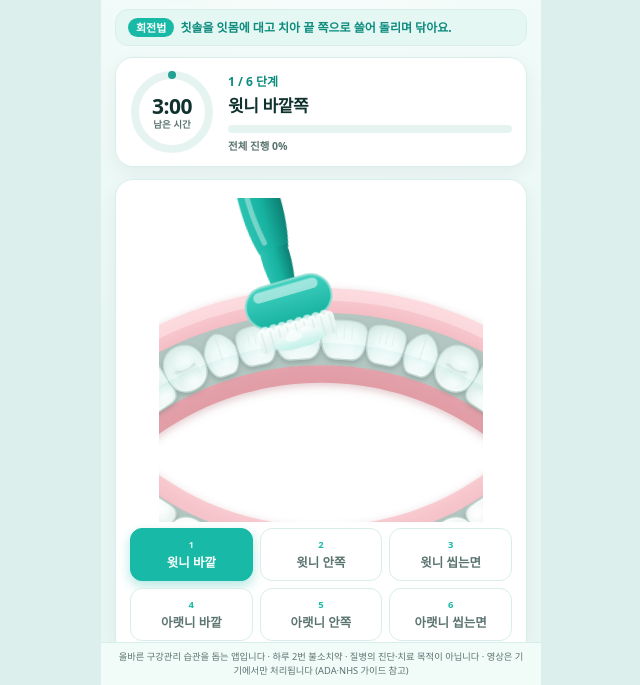
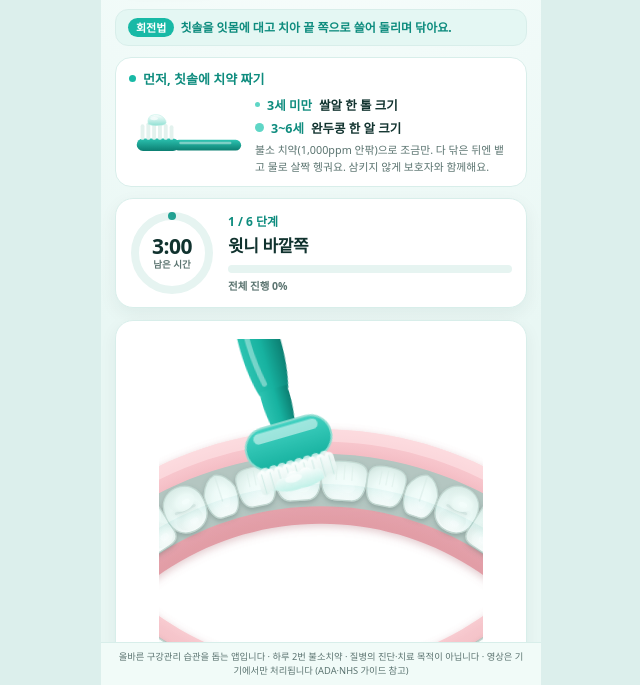
Before and after one commit to gunjupark-sketch/chikachika, a plain HTML site: page index.html in a window 1280 px wide. Shown: the part 115-800 px from the top of the page, without its empty margins (319-959 px from the left). Drawn offline with Linux system fonts and the light colour scheme.

Commit message:
치약 적당량 안내 카드 추가(연령별 쌀알/완두콩·불소 1000ppm, 질병관리청·소아치과학회 기준)

```diff
--- a/index.html
+++ b/index.html
@@ -111,6 +111,19 @@ header{
 }
 .methodnote b{background:var(--mint); color:#fff; font-weight:800; font-size:11px;
   padding:2px 8px; border-radius:20px; margin-right:6px; white-space:nowrap;}
+/* ---------- toothpaste amount card ---------- */
+.pastecard{background:var(--card); border:1px solid var(--line); border-radius:16px; padding:11px 13px; margin-bottom:11px;}
+.pastehead{font-size:13px; font-weight:800; color:var(--mint-d); margin-bottom:7px; display:flex; align-items:center; gap:7px;}
+.pastehead .phdot{width:7px; height:7px; border-radius:50%; background:var(--mint); flex:0 0 auto;}
+.pasterow{display:flex; gap:10px; align-items:center;}
+.pasteicon{width:116px; height:68px; flex:0 0 auto;}
+.pastetxt{flex:1; min-width:0;}
+.amt{font-size:12.5px; color:var(--ink); font-weight:600; margin-bottom:4px; display:flex; align-items:center; gap:7px;}
+.amt b{color:var(--mint-d); font-weight:800;}
+.amt .dot{border-radius:50%; background:#5FD6C6; flex:0 0 auto;}
+.amt .dot.rice{width:5px; height:5px;}
+.amt .dot.pea{width:9px; height:9px;}
+.pastetxt .note{font-size:10.8px; color:var(--ink-soft); line-height:1.5; margin-top:5px; font-weight:500;}
 /* ---------- instruction ---------- */
 .instruct{
   display:flex; gap:10px; align-items:flex-start;
@@ -212,6 +225,37 @@ footer{
     <!-- ============ MODE 1: 양치 ============ -->
     <section class="mode active" id="mode-brush">
       <div class="methodnote"><b>회전법</b>칫솔을 잇몸에 대고 치아 끝 쪽으로 쓸어 돌리며 닦아요.</div>
+
+      <div class="pastecard">
+        <div class="pastehead"><span class="phdot"></span>먼저, 칫솔에 치약 짜기</div>
+        <div class="pasterow">
+          <svg class="pasteicon" viewBox="0 0 120 70" aria-label="칫솔에 치약을 적당량 짜는 그림">
+            <defs>
+              <linearGradient id="pbrushG" x1="0" y1="0" x2="0" y2="1"><stop offset="0" stop-color="#2CC3B1"/><stop offset="1" stop-color="#0C7F72"/></linearGradient>
+              <linearGradient id="ppasteG" x1="0" y1="0" x2="0" y2="1"><stop offset="0" stop-color="#FFFFFF"/><stop offset="1" stop-color="#8FE0D3"/></linearGradient>
+            </defs>
+            <rect x="46" y="40" width="70" height="11" rx="5.5" fill="url(#pbrushG)"/>
+            <rect x="52" y="42" width="54" height="2.6" rx="1.3" fill="#fff" opacity=".4"/>
+            <rect x="8" y="38.5" width="44" height="13" rx="6.5" fill="url(#pbrushG)"/>
+            <g fill="#E3F2EE">
+              <rect x="12" y="24" width="4" height="16" rx="2"/>
+              <rect x="18" y="22" width="4" height="18" rx="2"/>
+              <rect x="24" y="23" width="4" height="17" rx="2"/>
+              <rect x="30" y="22" width="4" height="18" rx="2"/>
+              <rect x="36" y="23.5" width="4" height="16.5" rx="2"/>
+              <rect x="42" y="25" width="4" height="15" rx="2"/>
+            </g>
+            <path d="M20 24 Q18 15 26 14 Q34 13 38 20 Q40 25 32 25 Q25 26 20 24 Z" fill="url(#ppasteG)" stroke="#BDEFE6" stroke-width="0.6"/>
+            <ellipse cx="26" cy="18" rx="4" ry="1.7" fill="#fff" opacity=".65"/>
+          </svg>
+          <div class="pastetxt">
+            <div class="amt"><span class="dot rice"></span><b>3세 미만</b> 쌀알 한 톨 크기</div>
+            <div class="amt"><span class="dot pea"></span><b>3~6세</b> 완두콩 한 알 크기</div>
+            <div class="note">불소 치약(1,000ppm 안팎)으로 조금만. 다 닦은 뒤엔 뱉고 물로 살짝 헹궈요. 삼키지 않게 보호자와 함께해요.</div>
+          </div>
+        </div>
+      </div>
+
       <div class="card" style="padding:0; overflow:hidden;">
         <div class="timerwrap">
           <div class="ring">
```
